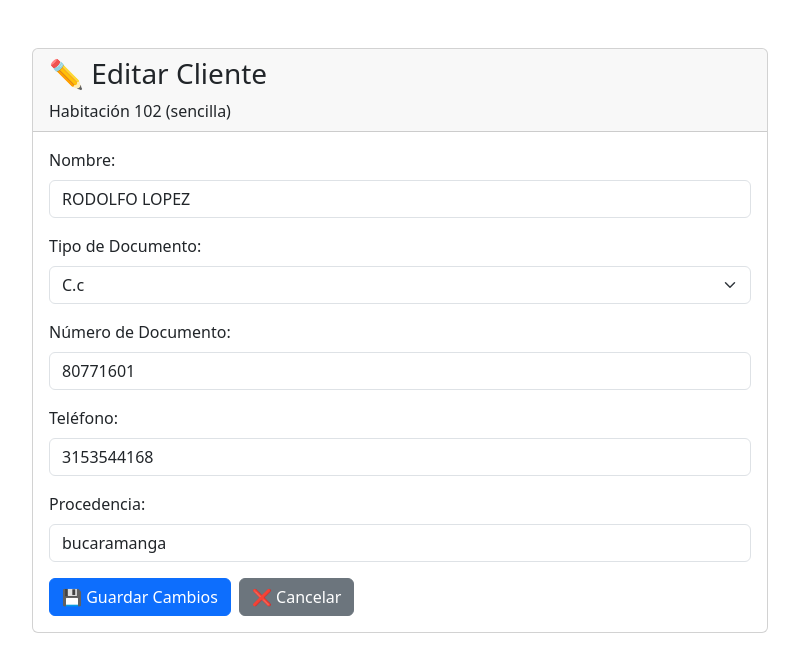
After one commit to tommyXD777/hotel, a Flask app: page /editar_cliente/52 in a window 1280 px wide. The commit adds this page. Shown: the top 672 px of the page, without its empty margins (240-1039 px from the left). Run offline with Flask 3, Linux system fonts and the light colour scheme; data comes from the database, SQL or seed files in the repository; some libraries are stand-ins or nearby versions.

Commit message:
agregue cambios

```diff
--- a/app.py
+++ b/app.py
@@ -30,7 +30,7 @@ def index():
 
         # Obtener todos los clientes (personas) activos en esta habitación CON FECHA DE CHECKOUT
         cur.execute("""
-            SELECT nombre, tipo_doc, numero_doc, telefono, procedencia, check_out FROM clientes
+            SELECT id, nombre, tipo_doc, numero_doc, telefono, procedencia, check_out FROM clientes
             WHERE habitacion_id = %s AND (check_out IS NULL OR check_out > NOW())
         """, (room_id,))
         active_clientes_data = cur.fetchall()
@@ -38,12 +38,13 @@ def index():
         num_personas_ocupadas = len(active_clientes_data)
         personas_list = [ # Renamed huespedes_list to personas_list
             {
-                'nombre': c[0],
-                'tipo_doc': c[1],
-                'numero_doc': c[2],
-                'telefono': c[3],
-                'procedencia': c[4],
-                'check_out': c[5]
+                'id': c[0],
+                'nombre': c[1],
+                'tipo_doc': c[2],
+                'numero_doc': c[3],
+                'telefono': c[4],
+                'procedencia': c[5],
+                'check_out': c[6]
             }
             for c in active_clientes_data
         ]
@@ -54,8 +55,8 @@ def index():
 
         if num_personas_ocupadas > 0:
             current_room_state = 'ocupada'
-            inquilino_principal = active_clientes_data[0][0] # First person is considered principal for display
-            fecha_salida = active_clientes_data[0][5] # Get checkout date from first person
+            inquilino_principal = active_clientes_data[0][1] # First person is considered principal for display
+            fecha_salida = active_clientes_data[0][6] # Get checkout date from first person
 
         # If DB state is 'reservado' or 'mantenimiento', it overrides 'ocupada' for display
         # This ensures manual state changes take precedence
@@ -213,6 +214,120 @@ def registrar():
     return redirect(url_for('index'))
 
 
+@app.route('/editar_cliente/<int:cliente_id>')
+def editar_cliente(cliente_id):
+    cur = mysql.connection.cursor()
+    cur.execute("""
+        SELECT c.id, c.nombre, c.tipo_doc, c.numero_doc, c.telefono, c.procedencia,
+               c.check_in, c.check_out, c.valor, c.observacion, c.habitacion_id,
+               h.numero AS habitacion_numero, h.descripcion AS habitacion_descripcion
+        FROM clientes c
+        JOIN habitaciones h ON c.habitacion_id = h.id
+        WHERE c.id = %s
+    """, (cliente_id,))
+    cliente = cur.fetchone()
+    cur.close()
+
+    if not cliente:
+        flash('Cliente no encontrado.', 'error')
+        return redirect(url_for('index'))
+
+    return render_template('editar_cliente.html', cliente=cliente)
+
+
+@app.route('/actualizar_cliente', methods=['POST'])
+def actualizar_cliente():
+    cliente_id = int(request.form['cliente_id'])
+    nombre = request.form['nombre']
+    tipo_doc = request.form['tipo_doc']
+    numero_doc = request.form['numero_doc']
+    telefono = request.form['telefono']
+    procedencia = request.form['procedencia']
+
+    cur = mysql.connection.cursor()
+    cur.execute("""
+        UPDATE clientes
+        SET nombre = %s, tipo_doc = %s, numero_doc = %s, telefono = %s, procedencia = %s
+        WHERE id = %s
+    """, (nombre, tipo_doc, numero_doc, telefono, procedencia, cliente_id))
+    mysql.connection.commit()
+    cur.close()
+
+    flash('Cliente actualizado exitosamente.')
+    return redirect(url_for('index'))
+
+
+@app.route('/agregar_cliente_habitacion/<int:habitacion_id>')
+def agregar_cliente_habitacion(habitacion_id):
+    cur = mysql.connection.cursor()
+
+    # Obtener información de la habitación
+    cur.execute("SELECT numero, descripcion FROM habitaciones WHERE id = %s", (habitacion_id,))
+    habitacion = cur.fetchone()
+
+    # Contar clientes actuales en la habitación
+    cur.execute("""
+        SELECT COUNT(*) FROM clientes
+        WHERE habitacion_id = %s AND (check_out IS NULL OR check_out > NOW())
+    """, (habitacion_id,))
+    clientes_actuales = cur.fetchone()[0]
+
+    # Obtener datos de un cliente existente para usar como referencia (check_in, check_out, valor, observacion)
+    cur.execute("""
+        SELECT check_in, check_out, valor, observacion FROM clientes
+        WHERE habitacion_id = %s AND (check_out IS NULL OR check_out > NOW())
+        LIMIT 1
+    """, (habitacion_id,))
+    datos_referencia = cur.fetchone()
+
+    cur.close()
+
+    if not habitacion:
+        flash('Habitación no encontrada.', 'error')
+        return redirect(url_for('index'))
+
+    # Validar capacidad
+    max_capacidad = 2 if habitacion[1].lower() == 'sencilla' else 4
+    if clientes_actuales >= max_capacidad:
+        flash(f'La habitación {habitacion[1]} ya está en su capacidad máxima ({max_capacidad} personas).', 'error')
+        return redirect(url_for('index'))
+
+    return render_template('agregar_cliente.html',
+                         habitacion=habitacion,
+                         habitacion_id=habitacion_id,
+                         datos_referencia=datos_referencia)
+
+
+@app.route('/guardar_nuevo_cliente', methods=['POST'])
+def guardar_nuevo_cliente():
+    habitacion_id = int(request.form['habitacion_id'])
+    nombre = request.form['nombre']
+    tipo_doc = request.form['tipo_doc']
+    numero_doc = request.form['numero_doc']
+    telefono = request.form['telefono']
+    procedencia = request.form['procedencia']
+    check_in = request.form['check_in']
+    check_out_fecha = request.form['check_out_fecha']
+    valor = request.form['valor']
+    observacion = request.form['observacion']
+
+    check_in_dt = datetime.strptime(check_in, "%Y-%m-%dT%H:%M")
+    check_out_dt = datetime.strptime(check_out_fecha, "%Y-%m-%d")
+    check_out_dt = datetime(check_out_dt.year, check_out_dt.month, check_out_dt.day, 13, 0)
+
+    cur = mysql.connection.cursor()
+    cur.execute("""
+        INSERT INTO clientes
+        (hora_ingreso, nombre, tipo_doc, numero_doc, telefono, procedencia, check_in, check_out, valor, observacion, habitacion_id)
+        VALUES (%s, %s, %s, %s, %s, %s, %s, %s, %s, %s, %s)
+    """, (check_in_dt.time(), nombre, tipo_doc, numero_doc, telefono, procedencia, check_in_dt, check_out_dt, valor, observacion, habitacion_id))
+    mysql.connection.commit()
+    cur.close()
+
+    flash('Nuevo cliente agregado exitosamente a la habitación.')
+    return redirect(url_for('index'))
+
+
 @app.route('/liberar/<int:habitacion_id>')
 def liberar(habitacion_id):
     cur = mysql.connection.cursor()
--- /dev/null
+++ b/templates/editar_cliente.html
@@ -0,0 +1,62 @@
+<!DOCTYPE html>
+<html lang="es">
+<head>
+    <meta charset="UTF-8">
+    <meta name="viewport" content="width=device-width, initial-scale=1.0">
+    <title>Editar Cliente - Sistema Hotelero</title>
+    <link href="https://cdn.jsdelivr.net/npm/bootstrap@5.3.0/dist/css/bootstrap.min.css" rel="stylesheet">
+</head>
+<body>
+    <div class="container mt-5">
+        <div class="row justify-content-center">
+            <div class="col-md-8">
+                <div class="card">
+                    <div class="card-header">
+                        <h3>✏️ Editar Cliente</h3>
+                        <p class="mb-0">Habitación {{ cliente[11] }} ({{ cliente[12] }})</p>
+                    </div>
+                    <div class="card-body">
+                        <form action="{{ url_for('actualizar_cliente') }}" method="POST">
+                            <input type="hidden" name="cliente_id" value="{{ cliente[0] }}">
+
+                            <div class="mb-3">
+                                <label for="nombre" class="form-label">Nombre:</label>
+                                <input type="text" class="form-control" id="nombre" name="nombre" value="{{ cliente[1] }}" required>
+                            </div>
+
+                            <div class="mb-3">
+                                <label for="tipo_doc" class="form-label">Tipo de Documento:</label>
+                                <select class="form-select" id="tipo_doc" name="tipo_doc" required>
+                                    <option value="C.c" {% if cliente[2] == 'C.c' %}selected{% endif %}>C.c</option>
+                                    <option value="T.i" {% if cliente[2] == 'T.i' %}selected{% endif %}>T.i</option>
+                                    <option value="Pasaporte" {% if cliente[2] == 'Pasaporte' %}selected{% endif %}>Pasaporte</option>
+                                </select>
+                            </div>
+
+                            <div class="mb-3">
+                                <label for="numero_doc" class="form-label">Número de Documento:</label>
+                                <input type="text" class="form-control" id="numero_doc" name="numero_doc" value="{{ cliente[3] }}" required>
+                            </div>
+
+                            <div class="mb-3">
+                                <label for="telefono" class="form-label">Teléfono:</label>
+                                <input type="text" class="form-control" id="telefono" name="telefono" value="{{ cliente[4] or '' }}">
+                            </div>
+
+                            <div class="mb-3">
+                                <label for="procedencia" class="form-label">Procedencia:</label>
+                                <input type="text" class="form-control" id="procedencia" name="procedencia" value="{{ cliente[5] or '' }}">
+                            </div>
+
+                            <div class="d-flex gap-2">
+                                <button type="submit" class="btn btn-primary">💾 Guardar Cambios</button>
+                                <a href="{{ url_for('index') }}" class="btn btn-secondary">❌ Cancelar</a>
+                            </div>
+                        </form>
+                    </div>
+                </div>
+            </div>
+        </div>
+    </div>
+</body>
+</html>
```
Also changed, not shown: hostal.sql (added, +125 -0 lines), hostal_db.sql (deleted, +0 -125 lines), templates/agregar_cliente.html (added, +89 -0 lines), templates/index.html (+43 -6 lines).
